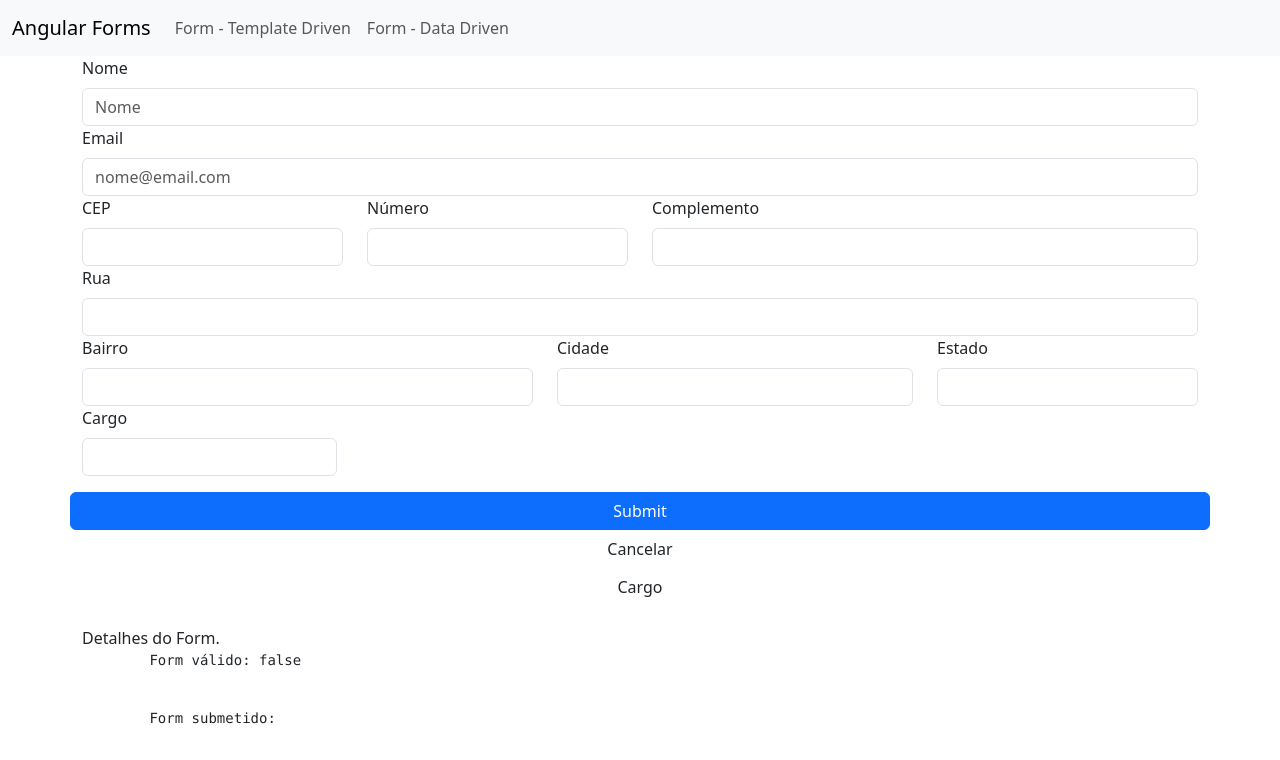
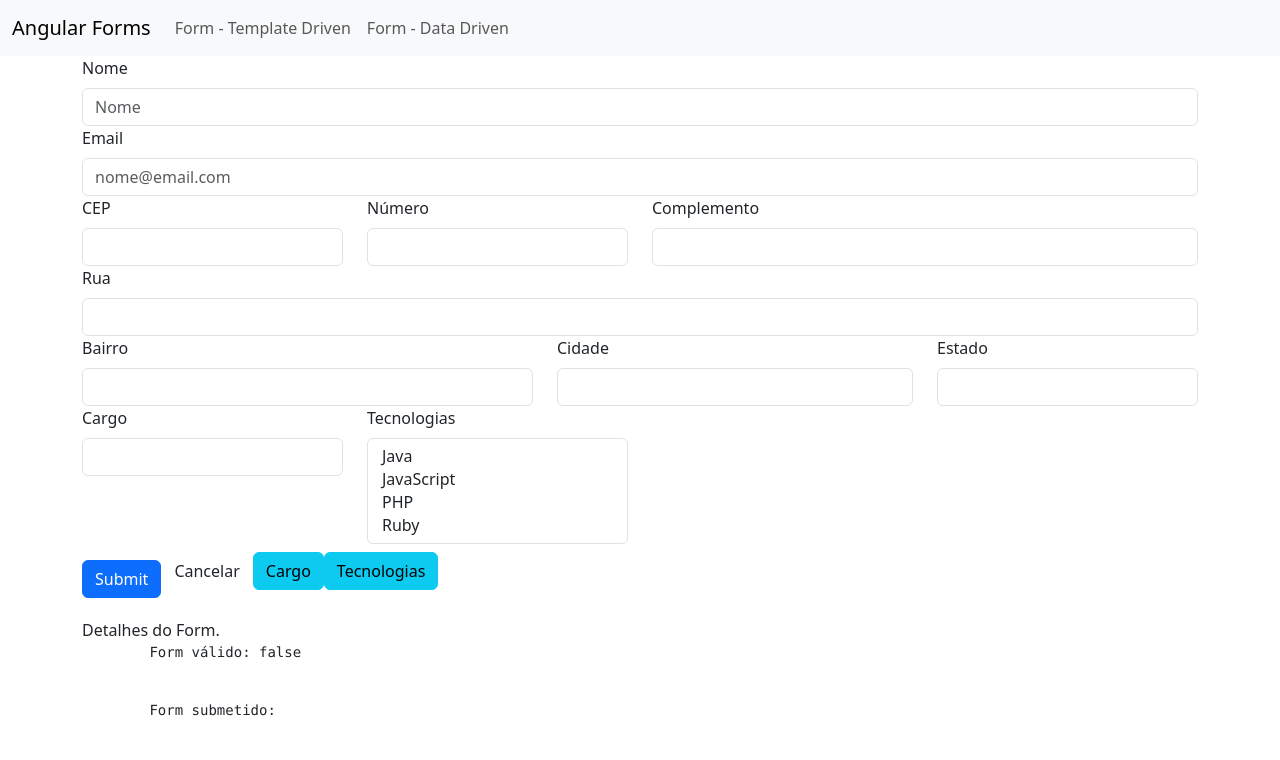
Before and after one commit to RodolfoPG/forms, an Angular app: page /dataForm in a window 1280 px wide. Shown: the top 760 px of the page. Built offline with nearby package versions, Linux system fonts and the light colour scheme.

Commit message:
Formulários reativos: Combobox Múltiplo (Select Multiple)

```diff
--- a/src/app/data-form/data-form.component.html
+++ b/src/app/data-form/data-form.component.html
@@ -1,4 +1,4 @@
-<form class="row" [formGroup]="formulario" (ngSubmit)="onSubmit()">
+<form [formGroup]="formulario" (ngSubmit)="onSubmit()">
     <div [ngClass]="aplicaCssErro('nome')">
         <div class="col-sm-12">
             <label for="nome" class="form-label">Nome</label>
@@ -100,11 +100,20 @@
                 <option *ngFor="let cargo of cargos" [ngValue]="cargo">{{ cargo.desc }}</option>
             </select>
         </div>
+
+        <div class="col-md-3" [ngClass]="aplicaCssErro('tecnologias')">
+            <label for="tecnologias" class="form-label">Tecnologias</label>
+            <select multiple class="form-control" id="tecnologias"
+                required formControlName="tecnologias">
+                <option *ngFor="let tecnologia of tecnologias" [value]="tecnologia.nome">{{ tecnologia.desc }}</option>
+            </select>
+        </div>
     </div>
 
     <button type="submit" class="btn btn-primary mt-3">Submit</button>
-    <button class="btn" (click)="resetar()">Cancelar</button>
-    <button class="btn" (click)="setarCargo()">Cargo</button>
+    <button class="btn btn-default" (click)="resetar()">Cancelar</button>
+    <button class="btn btn-info" (click)="setarCargo()">Cargo</button>
+    <button class="btn btn-info" (click)="setarTecnologias()">Tecnologias</button>
 
     <app-form-debug [form]="formulario"></app-form-debug>
 </form>
--- a/src/app/data-form/data-form.component.ts
+++ b/src/app/data-form/data-form.component.ts
@@ -18,6 +18,7 @@
   //estados!: EstadoBr[]
   estados!: Observable<EstadoBr[]>
   cargos!: any[]
+  tecnologias!: any[]
 
   constructor(
     private formBuilder: FormBuilder,
@@ -31,6 +32,8 @@
     this.estados = this.dropdownService.getEstadosBr()
 
     this.cargos = this.dropdownService.getCargos()
+
+    this.tecnologias = this.dropdownService.getTecnologias()
 
     // this.dropdownService.getEstadosBr()
     //   .subscribe((dados: any) => {this.estados = dados; console.log(dados);})
@@ -60,7 +63,8 @@
         estado: [null, Validators.required]
       }),
 
-      cargo: [null]
+      cargo: [null],
+      tecnologias: [null]
     })
   }
 
@@ -167,4 +171,8 @@
   compararCargos(obj1: any, obj2: any) {
     return obj1 && obj2 ? (obj1.nome === obj2.nome && obj1.nivel === obj2.nivel) : obj1 === obj2
   }
+
+  setarTecnologias() {
+    this.formulario.get('tecnologias')?.setValue(['java', 'javascript', 'php'])
+  }
 }
--- a/src/app/shared/services/dropdown.service.ts
+++ b/src/app/shared/services/dropdown.service.ts
@@ -21,4 +21,13 @@
       { nome: 'Dev', nivel: 'Senior', desc: 'Dev Sr' }
     ]
   }
+
+  getTecnologias() {
+    return [
+      { nome: 'java', desc: 'Java' },
+      { nome: 'javascript', desc: 'JavaScript' },
+      { nome: 'php', desc: 'PHP' },
+      { nome: 'ruby', desc: 'Ruby' }
+    ]
+  }
 }
```
